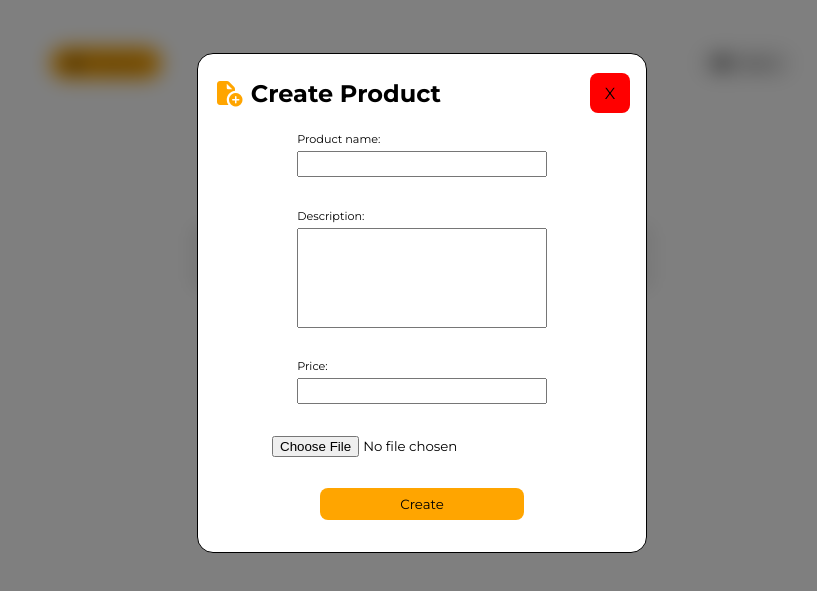
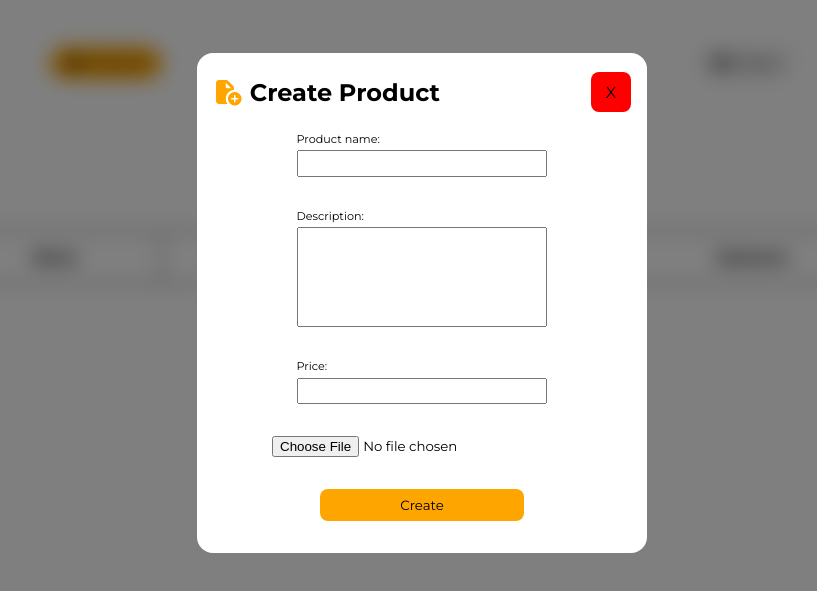
Before and after one commit to stchll/Creator-Shop, a website: page public/admin/index.html in a window 1280 px wide. Both pictures are taken after a click on the button "Add New". Shown: the part 97-688 px from the top of the page, without its empty margins (218-1035 px from the left). Drawn offline with Linux system fonts and the light colour scheme; no server answers.

Commit message:
some ui updates

```diff
--- a/public/admin/index.html
+++ b/public/admin/index.html
@@ -53,7 +53,6 @@
                                 <th>Фото</th>
                                 <th>Назва</th>
                                 <th>Опис</th>
-                                <th>Рейтинг</th>
                                 <th>Змінити</th>
                             </tr>
                         </thead>
--- a/public/admin/main.js
+++ b/public/admin/main.js
@@ -2,7 +2,6 @@
 
 const tabBtns = document.querySelectorAll(".tabBtn");
 const pages = document.querySelectorAll(".page");
-const blur = document.querySelector(".blurLayer");
 
 const productCreateModal = document.querySelector(".productChangeModal");
 const createProductForm = document.getElementById("productChangeModal");
@@ -22,9 +21,33 @@
 
 let produnctToDelte = null;
 
-function setBlur(state) {
-    blur.style.display = state
+class BlurContoller {
+    constructor() {
+        this.section = document.querySelector(".blurLayer");
+
+        this.active = false;
+    }
+
+    toggle() {
+        if (this.active == true) {
+            this.section.style.opacity = 1;
+        } else {
+            this.section.style.opacity = 0;
+        }
+
+        this.active = !this.active;
+    }
+
+    set(flag) {
+        if (flag == true) {
+            this.section.style.opacity = 1;
+        } else {
+            this.section.style.opacity = 0;
+        }
+    }
 }
+
+const Blur = new BlurContoller();
 
 async function reloadProducts() {
     const data = await getProducts()
@@ -79,7 +102,7 @@
 function deleteRequest(prodcutId) {
     deleteProductModal.style.display = "flex";
 
-    setBlur("block")
+    Blur.set(true);
 
     produnctToDelte = prodcutId
 }
@@ -102,14 +125,14 @@
             reloadProducts()
 
             deleteProductModal.style.display = "none";
-            setBlur("none");
+            Blur.set(false);
         }
     }
 })
 
 deleteProductCancel.addEventListener("click",() => {
     deleteProductModal.style.display = "none";
-    setBlur("none")
+    Blur.set(false);
     produnctToDelte = null
 })
 
@@ -151,7 +174,7 @@
                 reloadProducts();
 
                 productCreateModal.style.display = "none";
-                setBlur("none")
+                Blur.set(false);
             }
 
         } catch (error) {
@@ -161,11 +184,12 @@
 })
 
 createModalOpen.addEventListener("click", () => {
-    productCreateModal.style.display = "flex"
-    setBlur("block")
+    productCreateModal.style.left = "50%";
+
+    Blur.set(true);
 })
 
 createModalClose.addEventListener("click", () => {
-    productCreateModal.style.display = "none"
-    setBlur("none")
+    productCreateModal.style.left = "150%"
+    Blur.set(false);
 })
--- a/public/admin/style.css
+++ b/public/admin/style.css
@@ -75,8 +75,9 @@
 }
 
 .productsPage .controlContainer .addBtn {
-    padding: 0.5rem 1rem;
-    border-radius: 1rem;
+    padding: 0.4rem 1.7rem;
+    font-size: 1rem;
+    border-radius: 0.5rem;
     border: none;
     cursor: pointer;
     transition: 0.3s ease;
@@ -87,8 +88,14 @@
     box-shadow: 0 0 20px #90ec0683;
 }
 
+.productsPage .tableContainer {
+    width: 80%;
+    overflow-x: auto;
+}
+
 .productsTable {
     border-collapse: collapse;
+    width: 100%;
     border: 1px solid #000;
 }
 
@@ -115,8 +122,11 @@
 .blurLayer {
     width: 100%;
     height: 100%;
-    display: none;
+    display: flex;
     position: fixed;
+    opacity: 0;
+    pointer-events: none;
+    transition: 0.3s ease;
     background-color: rgba(0,0,0,0.5);
     backdrop-filter: blur(10px);
 }
@@ -130,16 +140,16 @@
 .productChangeModal {
     width: 450px;
     height: 500px;
-    display: none;
+    display: flex;
     padding: 1rem;
     flex-direction: column;
     align-items: center;
     position: absolute;
     transform: translate(-50%,-50%);
     background-color: #fff;
-    border: 1px solid #000;
     border-radius: 1rem;
-    left: 50%;
+    transition: 0.5s ease;
+    left: 150%;
     top: 50%;
 }
 
```
